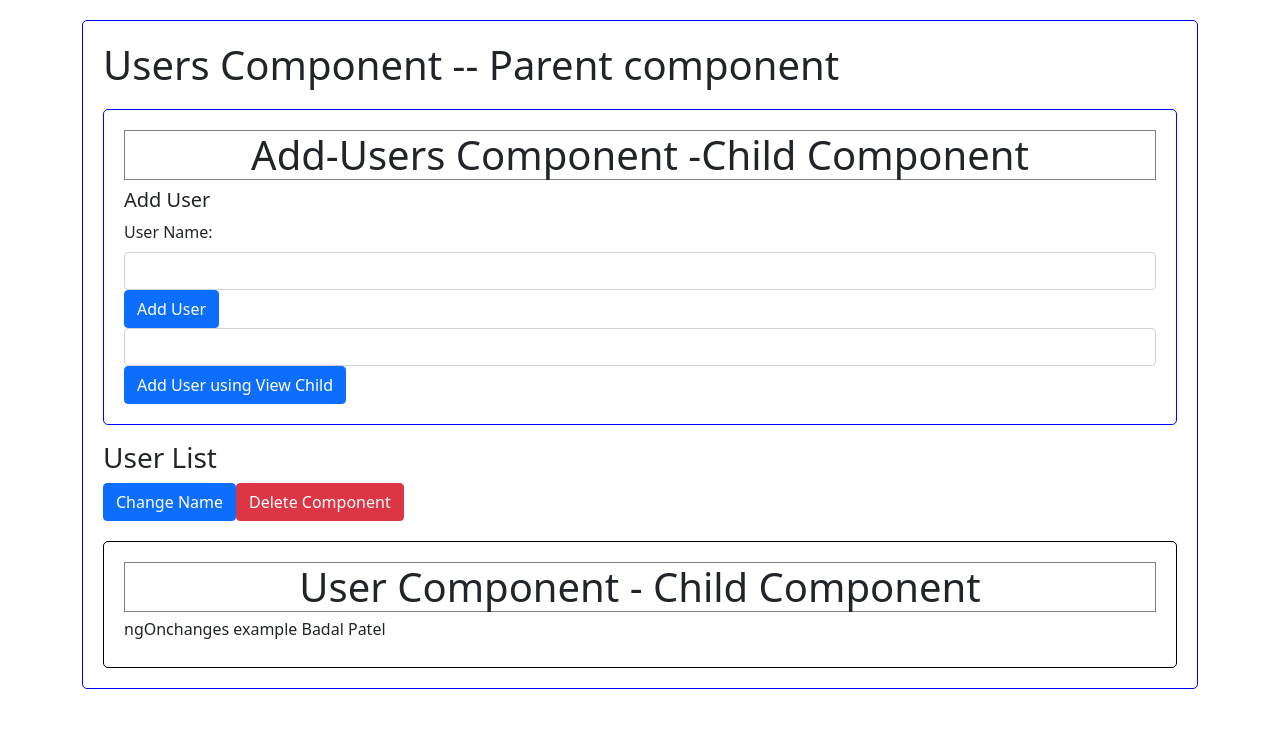
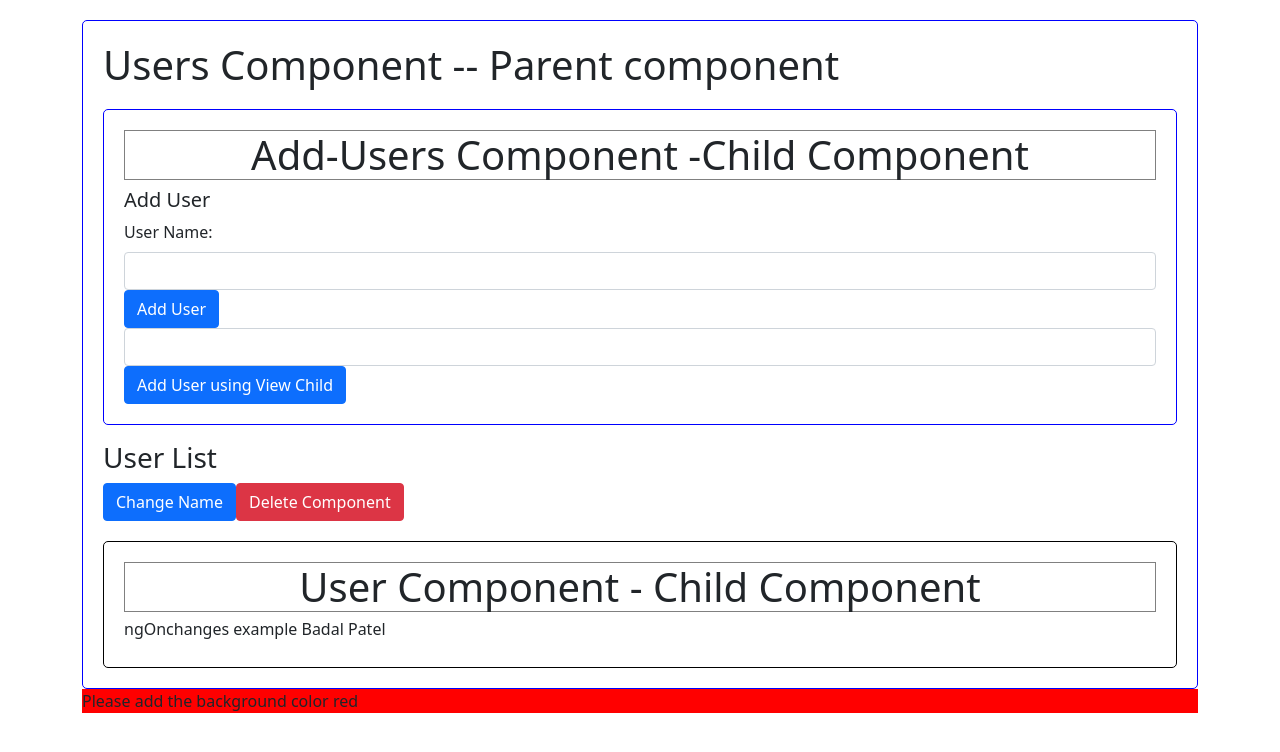
Before and after one commit to pateba06/AngularApp-AllTopicInOne, an Angular app in the folder angularAllTopicInOneApp/: page / in a window 1280 px wide. Shown: the top 752 px of the page. Built offline with nearby package versions, Linux system fonts and the light colour scheme.

Commit message:
08-custom-Directive

```diff
--- /dev/null
+++ b/angularAllTopicInOneApp/src/app/Directives/highlightText.directive.ts
@@ -0,0 +1,14 @@
+import { Directive, ElementRef, OnInit } from '@angular/core';
+
+@Directive({
+  selector: '[appHighlightText]'
+})
+export class HighlightTextDirective implements OnInit {
+  constructor(private element:ElementRef) {
+
+  }
+
+  ngOnInit(){
+  (this.element.nativeElement as HTMLElement).style.backgroundColor = 'red';
+  }
+}
--- a/angularAllTopicInOneApp/src/app/app.module.ts
+++ b/angularAllTopicInOneApp/src/app/app.module.ts
@@ -6,13 +6,15 @@
 import { UserComponent } from './user/user.component';
 import { UsersComponent } from './users/users.component';
 import { AddUserComponent } from './add-user/add-user.component';
+import { HighlightTextDirective } from './Directives/highlightText.directive';
 
 @NgModule({
    declarations: [
       AppComponent,
       UserComponent,
       UsersComponent,
-      AddUserComponent
+      AddUserComponent,
+      HighlightTextDirective
    ],
    imports: [
 	 BrowserModule,
--- a/angularAllTopicInOneApp/src/app/users/users.component.html
+++ b/angularAllTopicInOneApp/src/app/users/users.component.html
@@ -1,4 +1,4 @@
-<div class ="users-container --Parent Component">
+<div class="users-container --Parent Component">
     <h1>Users Component -- Parent component</h1>
     <!--Getting data from add-user child component and using in Parent component. adding in userList -->
     <app-add-user (userAdded)="onUserAdded($event)"></app-add-user>
@@ -17,3 +17,6 @@
         </app-user>
     </div>
 </div>
+
+<!-- Custom Directive -->
+<div appHighlightText>Please add the background color red</div>
```
Also changed, not shown: 1 other file (tests, documents, lock files or other folders). Lines whose indentation alone changed are shown as unchanged.
